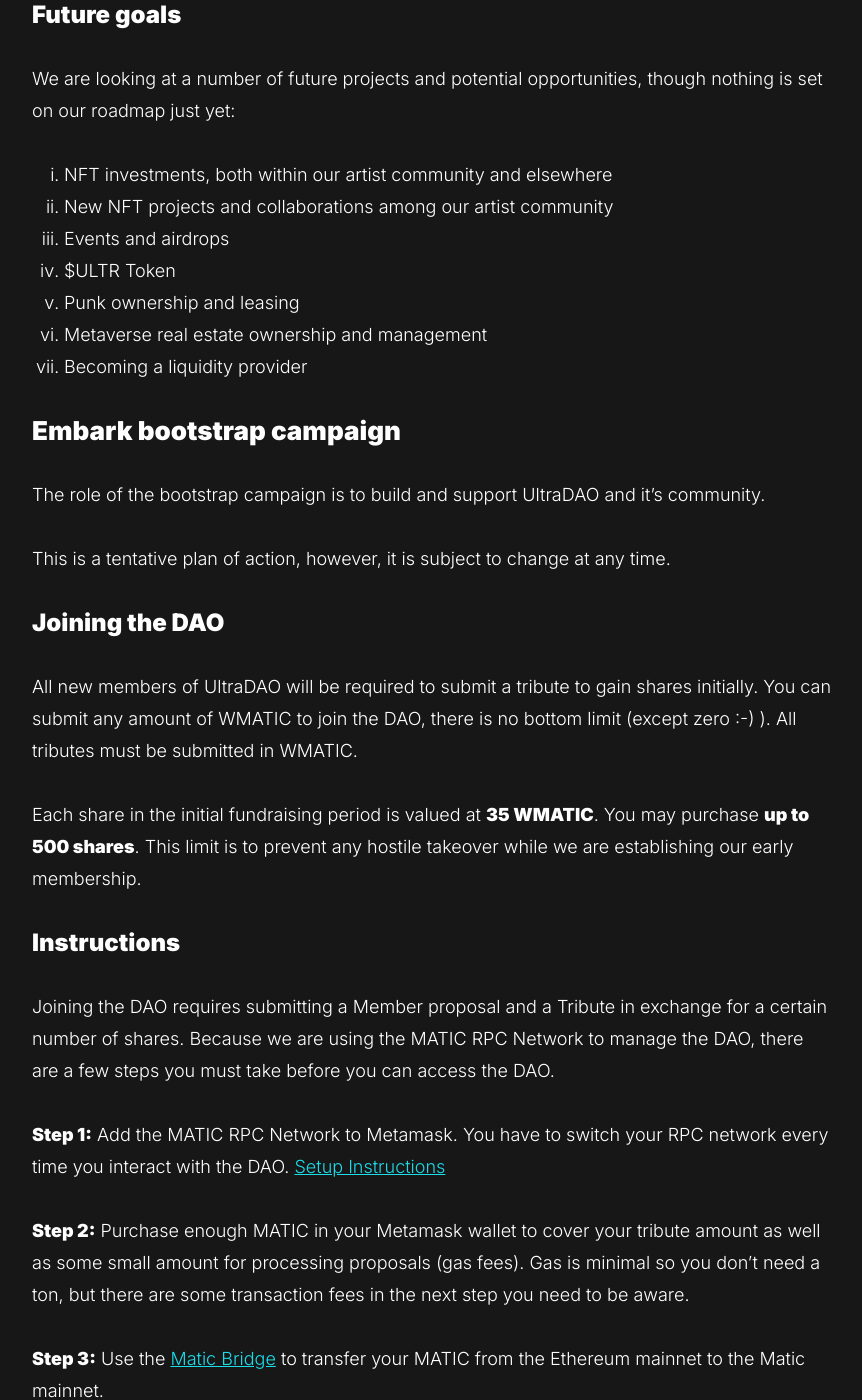
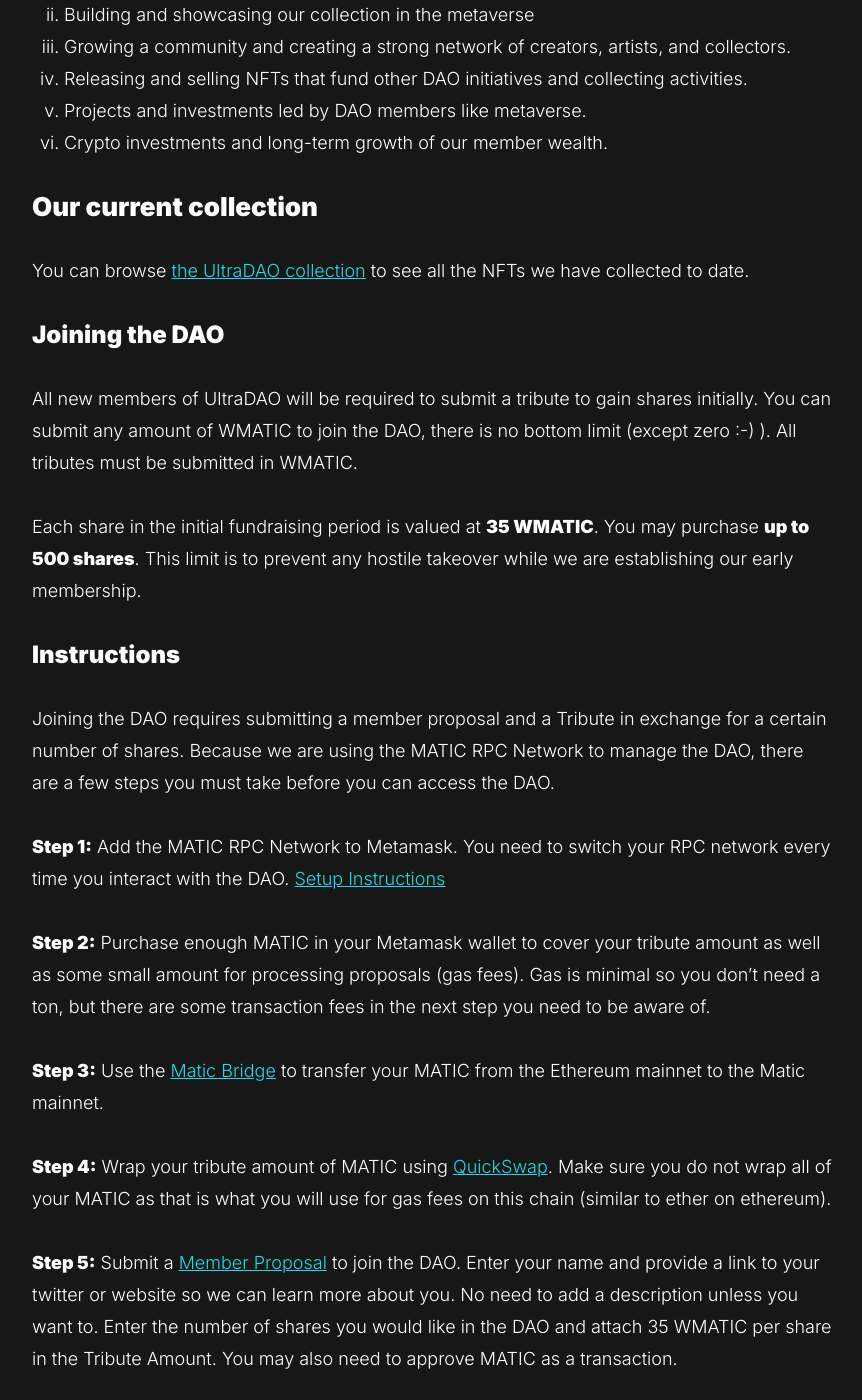
Before and after one commit to chriswallace/UltraDAO, a Jekyll site: the page built from about.md, in a window 1280 px wide and 1400 px high, scrolled down 953 px. Shown: the whole window, without its empty margins (208-1070 px from the left). Built offline with Jekyll 4.4.1, drawn with Linux system fonts in a browser that asks for light colours; some of the changed text lies outside the part shown.

Commit message:
Update text and some instructions.

```diff
--- a/about.md
+++ b/about.md
@@ -6,7 +6,7 @@
 
 # UltraDAO
 
-> A DAO for the arts, by the artists.
+> A DAO for the arts, by the artists. [Join the movement](https://discord.gg/zaCX4ceK).
 
 ## Manifesto
 
@@ -16,27 +16,20 @@
 
 Our desire is to bring everyone together to learn, create, evolve, and share. This is why art exists, and it is what reminds us that we are human. Our goal in the short term is to use our influence to support and promote artists who are bringing the world new perspective through their unique expression and message. These important artifacts will be preserved and recorded, stewarded and shared with the world.
 
-### Short-term goals
-
-We are participating in the [BOTANICA](https://rarible.com/botanica) project by [Liquid Density](https://twitter.com/liquiddensity), as one of the five tessellation factions. We will use initial funds to purchase key NFTs within the project that will allow us to advance our goals and establish dominance over the other factions.
-
 ### Future goals
 
-We are looking at a number of future projects and potential opportunities, though nothing is set on our roadmap just yet:
+As of June 2021, our goals are currently aligned with the following:
 
-1. NFT investments, both within our artist community and elsewhere
-2. New NFT projects and collaborations among our artist community
-3. Events and airdrops
-4. $ULTR Token
-5. Punk ownership and leasing
-6. Metaverse real estate ownership and management
-7. Becoming a liquidity provider
+1. Collecting NFTs with historical and intrinsic value, especially incredible art from under-represented artists
+2. Building and showcasing our collection in the metaverse
+3. Growing a community and creating a strong network of creators, artists, and collectors.
+4. Releasing and selling NFTs that fund other DAO initiatives and collecting activities.
+5. Projects and investments led by DAO members like metaverse.
+6. Crypto investments and long-term growth of our member wealth.
 
-## Embark bootstrap campaign
+## Our current collection
 
-The role of the bootstrap campaign is to build and support UltraDAO and it's community.
-
-This is a tentative plan of action, however, it is subject to change at any time.
+You can browse <a href="https://rainbow.me/ultradao.eth">the UltraDAO collection</a> to see all the NFTs we have collected to date.
 
 ### Joining the DAO
 
@@ -46,14 +39,18 @@
 
 ### Instructions
 
-Joining the DAO requires submitting a Member proposal and a Tribute in exchange for a certain number of shares. Because we are using the `MATIC` RPC Network to manage the DAO, there are a few steps you must take before you can access the DAO.
+Joining the DAO requires submitting a member proposal and a Tribute in exchange for a certain number of shares. Because we are using the `MATIC` RPC Network to manage the DAO, there are a few steps you must take before you can access the DAO.
 
-**Step 1:** Add the `MATIC` RPC Network to Metamask. You have to switch your RPC network every time you interact with the DAO. [Setup Instructions](https://docs.matic.network/docs/develop/metamask/config-matic/)
+**Step 1:** Add the `MATIC` RPC Network to Metamask. You need to switch your RPC network every time you interact with the DAO. [Setup Instructions](https://docs.matic.network/docs/develop/metamask/config-matic/)
 
-**Step 2:** Purchase enough `MATIC` in your Metamask wallet to cover your tribute amount as well as some small amount for processing proposals (gas fees). Gas is minimal so you don't need a ton, but there are some transaction fees in the next step you need to be aware.
+**Step 2:** Purchase enough `MATIC` in your Metamask wallet to cover your tribute amount as well as some small amount for processing proposals (gas fees). Gas is minimal so you don't need a ton, but there are some transaction fees in the next step you need to be aware of.
 
 **Step 3:** Use the [Matic Bridge](https://wallet.matic.network/bridge) to transfer your `MATIC` from the Ethereum mainnet to the Matic mainnet.
 
-**Step 4:** Wrap your `MATIC` using [QuickSwap](https://quickswap.exchange/#/swap?inputCurrency=MATIC&outputCurrency=WMATIC).
+**Step 4:** Wrap your tribute amount of `MATIC` using [QuickSwap](https://quickswap.exchange/#/swap?inputCurrency=MATIC&outputCurrency=WMATIC). Make sure you do not wrap all of your `MATIC` as that is what you will use for gas fees on this chain (similar to ether on ethereum).
 
-**Step 5:** Submit a [Member Proposal](https://app.daohaus.club/dao/0x89/0x5c0f7e6225640a82585fc2c2d92ecafc342e185a/proposals/new/member) to join the DAO. Select the amount of your tribute at the rate described in the Tribute Amount section and calculate the number of shares you wish to receive in the DAO (up to 5 max.).
+**Step 5:** Submit a [Member Proposal](https://app.daohaus.club/dao/0x89/0x5c0f7e6225640a82585fc2c2d92ecafc342e185a/proposals/new/member) to join the DAO. Enter your name and provide a link to your twitter or website so we can learn more about you. No need to add a description unless you want to. Enter the number of shares you would like in the DAO and attach 35 WMATIC per share in the Tribute Amount. You may also need to approve MATIC as a transaction.
+
+###  Troubleshooting
+
+IF you encounter any issues, please join the [UltraDAO Discord](https://discord.gg/zaCX4ceK) and ask for help in the New Member Support channel.
```
